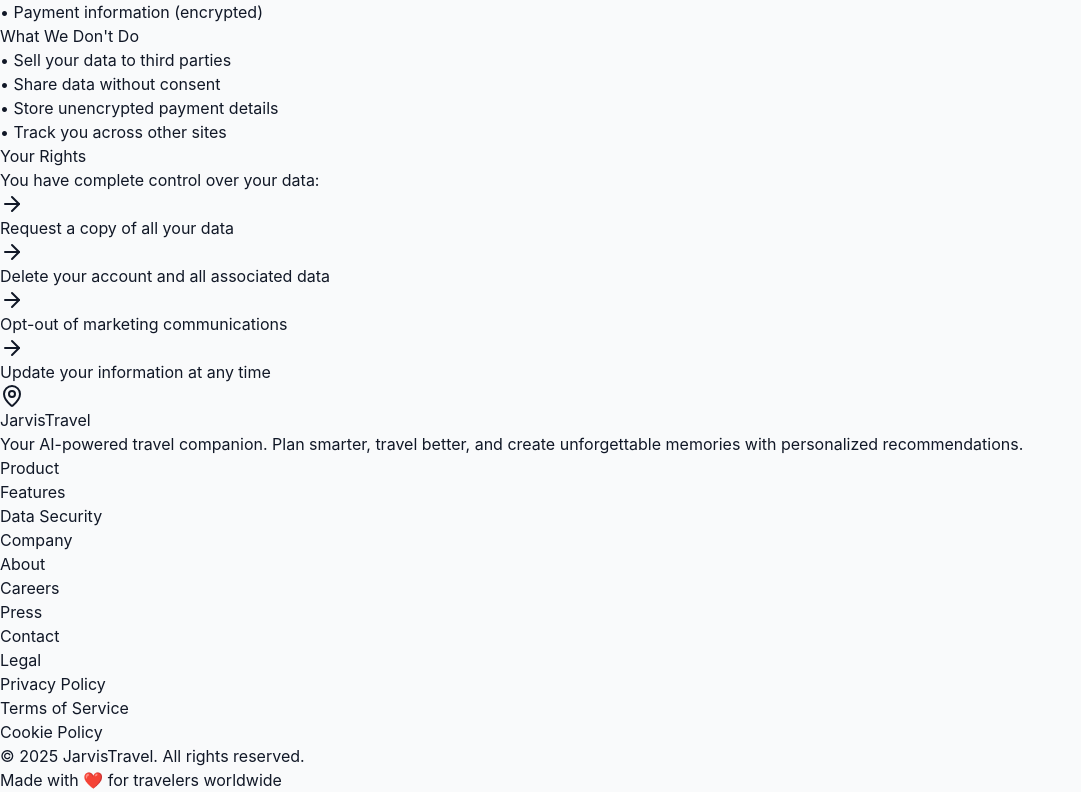
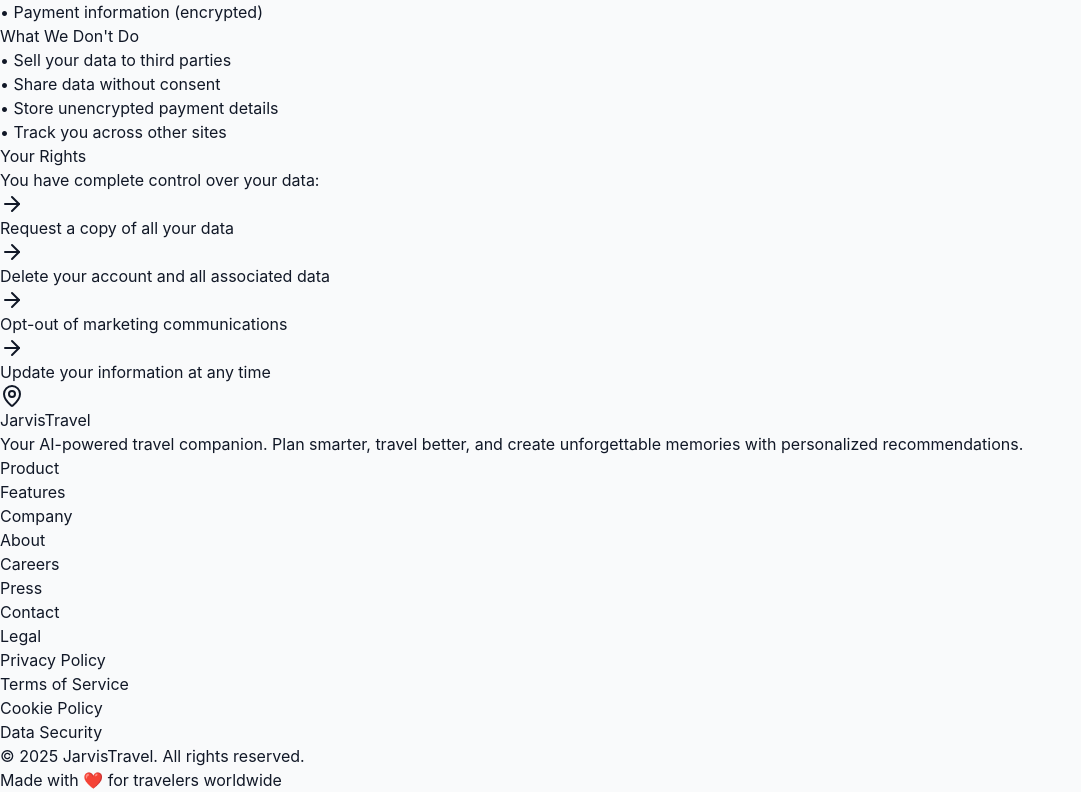
Before and after one commit to GRT-LLC/project-insight-website, a React (Vite) app: page /project-insight-website/data-security in a window 1280 px wide. Shown: the part 558-1350 px from the top of the page, without its empty margins (0-1081 px from the left). Built offline with nearby package versions, Linux system fonts and the light colour scheme; what @plasmicapp/loader-react would draw is missing.

Commit message:
Updates footer to have Data Security under the Legal section

```diff
--- a/src/app/components/Footer.tsx
+++ b/src/app/components/Footer.tsx
@@ -6,8 +6,7 @@
   { name: string; path: string }[]
 > = {
   Product: [
-    { name: 'Features', path: '/project-insight-website/features' },
-    { name: 'Data Security', path: '/project-insight-website/data-security' }
+    { name: 'Features', path: '/project-insight-website/features' }
   ],
   Company: [
     { name: 'About', path: '/project-insight-website/about' },
@@ -19,6 +18,7 @@
     { name: 'Privacy Policy', path: '/project-insight-website/privacy' },
     { name: 'Terms of Service', path: '/project-insight-website/terms' },
     { name: 'Cookie Policy', path: '/project-insight-website/privacy' },
+    { name: 'Data Security', path: '/project-insight-website/data-security' }
   ],
 };
 
```
